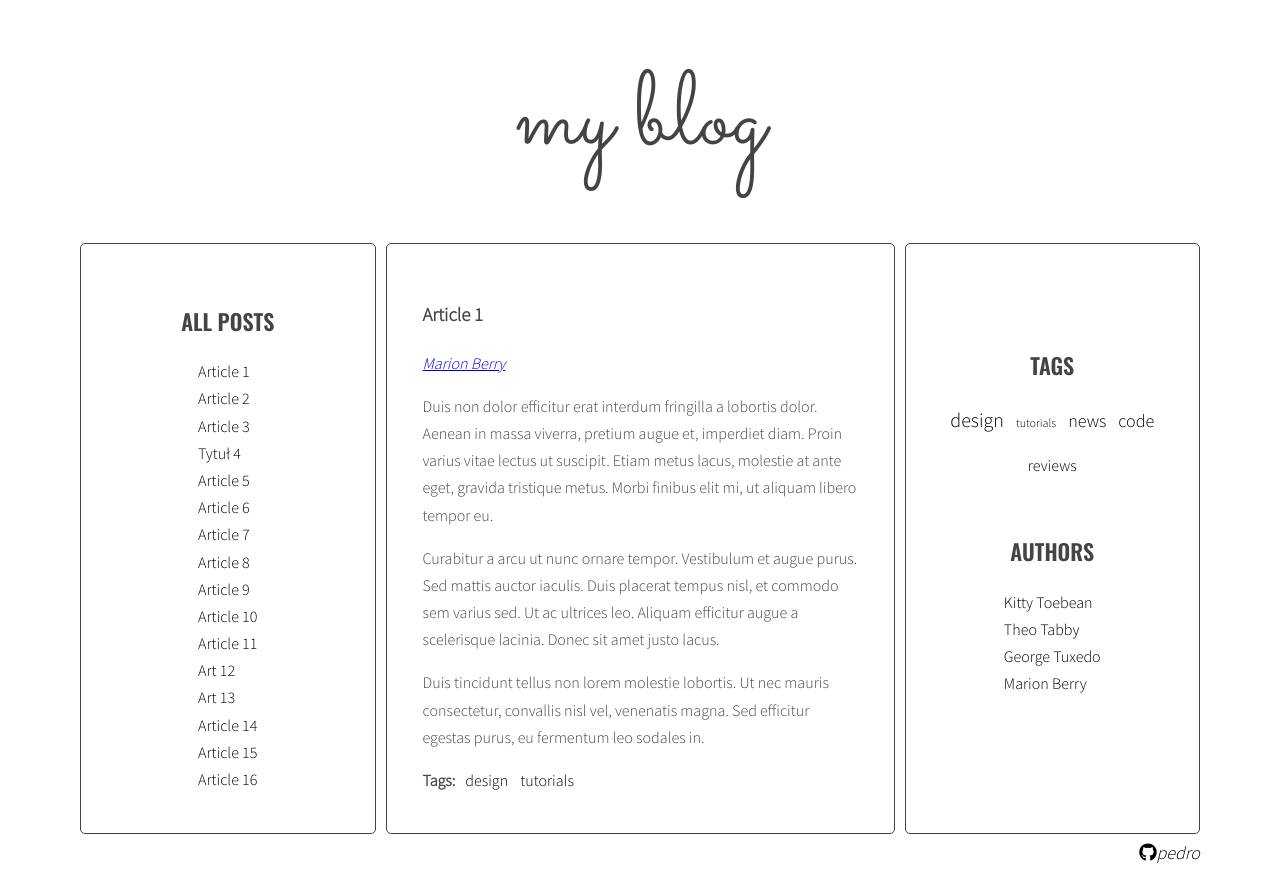
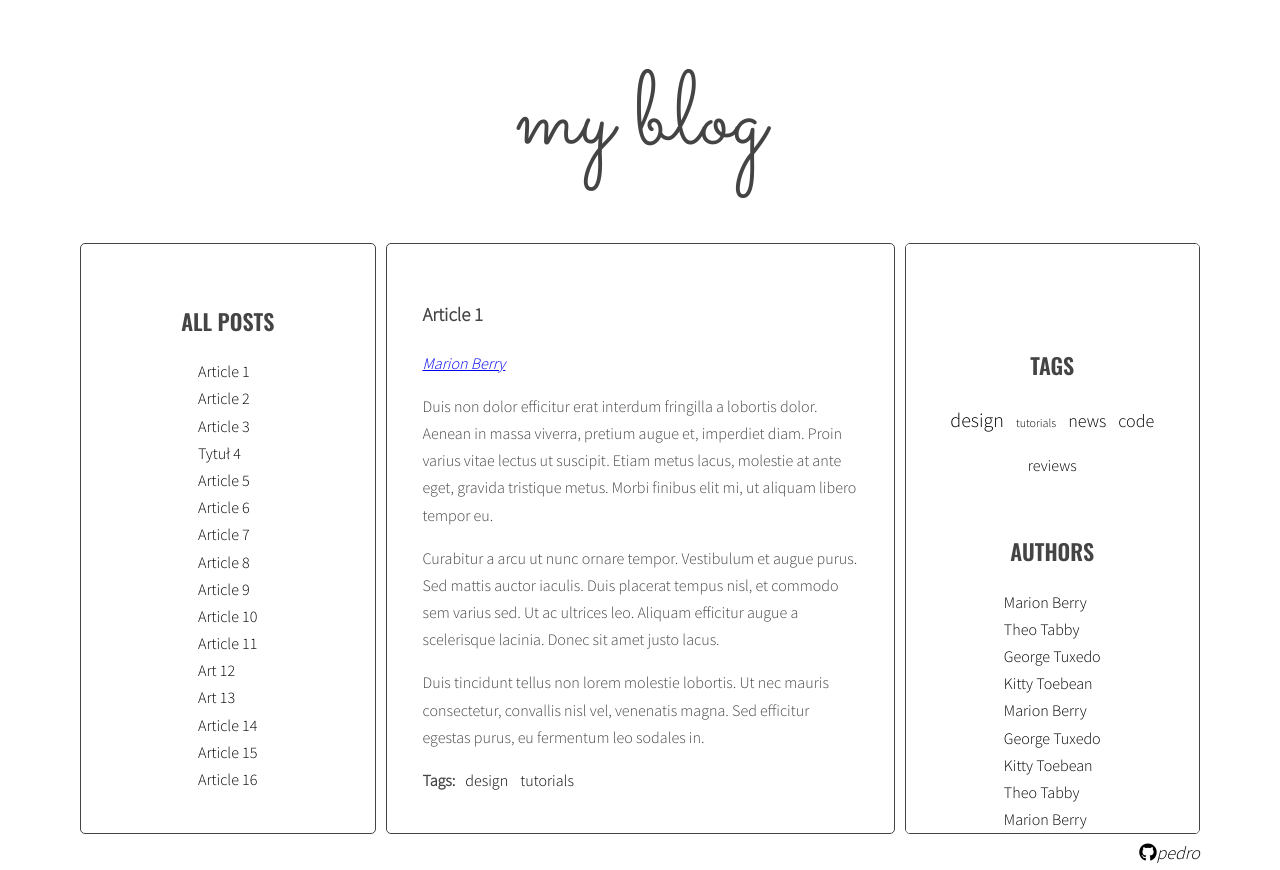
Before and after one commit to PedroPLCode/5.javascript-blog, a website: page index.html in a window 1280 px wide. Drawn offline with nearby package versions, Linux system fonts and the light colour scheme.

Commit message:
Fight day 2

```diff
--- a/index.html
+++ b/index.html
@@ -252,26 +252,6 @@
                         </ul>
                         <h2 class="section-title">Authors</h2>
                         <ul class="list authors">
-                            <li>
-                                <a href="#">
-                                    <span class="author-name">Kitty Toebean</span>
-                                </a>
-                            </li>
-                            <li>
-                                <a href="#">
-                                    <span class="author-name">Theo Tabby</span>
-                                </a>
-                            </li>
-                            <li>
-                                <a href="#">
-                                    <span class="author-name">George Tuxedo</span>
-                                </a>
-                            </li>
-                            <li>
-                                <a href="#">
-                                    <span class="author-name">Marion Berry</span>
-                                </a>
-                            </li>
                         </ul>
                     </aside>
                 </main>
--- a/js/script.js
+++ b/js/script.js
@@ -6,6 +6,7 @@ const optArticleSelector = '.post',
   optArticleTagsSelector = '.post-tags .list',
   optArticleAuthorsSelector = '.post-author',
   optTagsListSelector = '.tags',
+  optAuthorsListSelector = '.authors',
   optCloudClassCount = 5,
   optCloudClassPrefix = 'tag-size-';
 
@@ -87,7 +88,6 @@ function calculateTagsParams(tags) {
   const params = {max: 0, min: 999999};
 
   for (let tag in tags) {
-    //console.log(tag + ' razy ' + tags[tag]);
 
     if (tags[tag] > params.max) {
       params.max = tags[tag];
@@ -236,6 +236,12 @@ function addClickListenersToTags(){
 */
 function generateAuthors(){
   const articles = document.querySelectorAll(optArticleSelector);
+  const authorsList = document.querySelector(optAuthorsListSelector);
+  authorsList.innerHTML = '';
+
+  let allAuthorsHtml = '';
+
+  let allAuthors = {}; //nowe
 
   for (let article of articles) {
     const authorWrapper = article.querySelector(optArticleAuthorsSelector);
@@ -243,6 +249,16 @@ function generateAuthors(){
     const articleAuthor = article.getAttribute("data-author");
     const linkHtml = '<a href="#author-' + articleAuthor + '">' + articleAuthor + '</a>';
     authorWrapper.innerHTML = linkHtml;
+
+    const singleLinkHtml = '<li><a href="#author-' + articleAuthor + '"><span class="author-name">' + articleAuthor + '</span></a></li>';
+    //console.log(allAuthorsHtml);
+
+    if(!allAuthors.hasOwnProperty(singleLinkHtml)){ //nowe
+      allAuthorsHtml += singleLinkHtml;
+      allAuthors.articleAuthor = singleLinkHtml; // TU POPRAWIĆ
+    }
+
+    authorsList.innerHTML = allAuthorsHtml;
   }
 }
 
```
